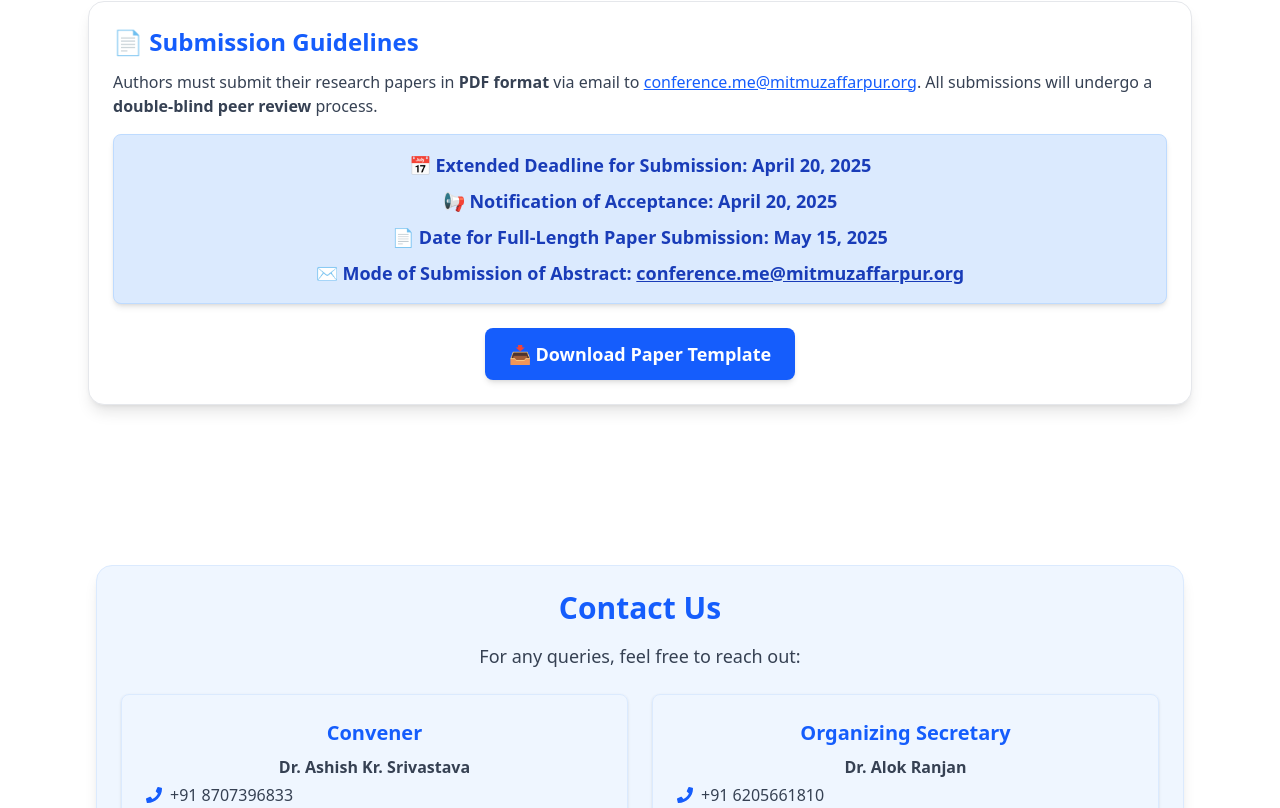
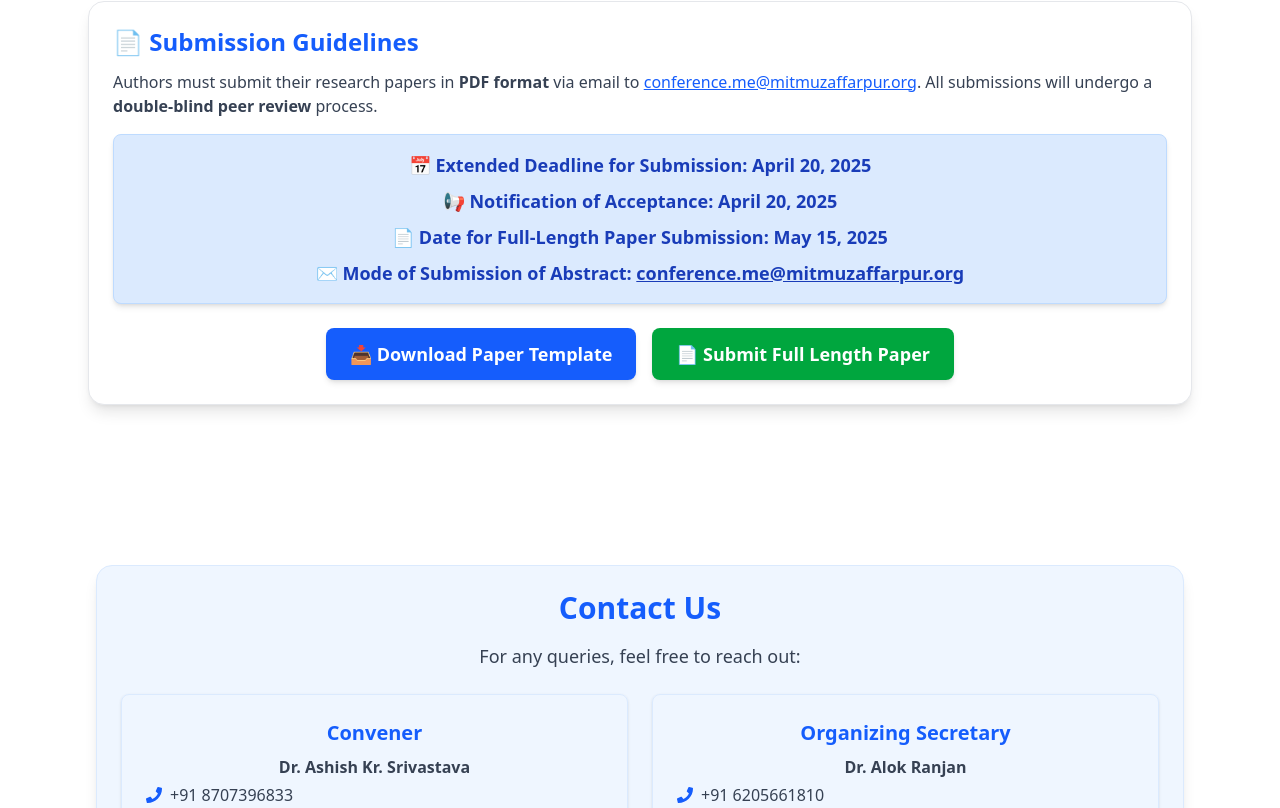
Before and after one commit to HarryOhm33/IC-MIT, a React (Vite) app: page /call-for-papers in a window 1280 px wide. Shown: the part 1348-2156 px from the top of the page. Built offline with nearby package versions, Linux system fonts and the light colour scheme.

Commit message:
Added Form For full length paper submission

```diff
--- a/src/components/CallForPapers.jsx
+++ b/src/components/CallForPapers.jsx
@@ -173,13 +173,24 @@ export default function CallForPapers() {
           </div>
 
           {/* Download Template Button */}
-          <div className="mt-6 text-center">
+          <div className="mt-6 text-center space-y-4 md:space-y-0 md:space-x-4">
+            {/* Download Paper Template Button */}
             <a
               href="/assets/paper-template.docx"
               download="ICMIT_Paper_Template.docx"
-              className="inline-block bg-blue-600 text-white px-6 py-3 rounded-lg text-lg font-semibold shadow-md hover:bg-blue-700 transition-all duration-300"
+              className="inline-block bg-blue-600 text-white px-6 py-3 rounded-lg text-lg font-semibold shadow-md hover:bg-blue-700 transition-all duration-300 hover:shadow-lg hover:scale-[1.02]"
             >
               📥 Download Paper Template
+            </a>
+
+            {/* Submit Full Length Paper Button */}
+            <a
+              href="https://docs.google.com/forms/d/1rcu_GjITlquEiykubrkYsVpfCZsNAk-KJyF4ENGWz-U/edit?chromeless=1"
+              target="_blank"
+              rel="noopener noreferrer"
+              className="inline-block bg-green-600 text-white px-6 py-3 rounded-lg text-lg font-semibold shadow-md hover:bg-green-700 transition-all duration-300 hover:shadow-lg hover:scale-[1.02]"
+            >
+              📄 Submit Full Length Paper
             </a>
           </div>
         </motion.div>
--- a/src/components/ScrollingNotificationBar.jsx
+++ b/src/components/ScrollingNotificationBar.jsx
@@ -1,6 +1,7 @@
 export default function ScrollingNotificationBar() {
   const notifications = [
     "🚨 Abstract Submission Deadline Extended to April 20, 2025",
+    "📢 Full Length Paper Submissions Now Open! Visit Call for Papers section and click 'Submit' button",
     "📩 Submit your abstract to: conference.me@mitmuzaffarpur.org",
   ];
 
--- a/src/components/Summary_Pages/CallForPapersSummary.jsx
+++ b/src/components/Summary_Pages/CallForPapersSummary.jsx
@@ -136,12 +136,13 @@ function CallForPapersSummary() {
 
         {/* View Full Call for Papers Button */}
         <motion.div
-          className="mt-12 text-center"
+          className="mt-12 text-center space-x-4"
           initial={{ opacity: 0, y: 20 }}
           whileInView={{ opacity: 1, y: 0 }}
           transition={{ duration: 1, ease: "easeOut", delay: 0.8 }}
           viewport={{ once: true }}
         >
+          {/* Original "Explore More" button */}
           <Link
             to="/call-for-papers"
             onClick={scrollToTop}
@@ -164,6 +165,33 @@ function CallForPapersSummary() {
               />
             </svg>
           </Link>
+
+          {/* New "Submit Full Length Paper" button */}
+          <a
+            href="https://docs.google.com/forms/d/1rcu_GjITlquEiykubrkYsVpfCZsNAk-KJyF4ENGWz-U/edit?chromeless=1"
+            target="_blank"
+            rel="noopener noreferrer"
+            className="inline-flex items-center px-8 py-3 bg-green-600 text-white rounded-lg hover:bg-green-700 transition duration-300 shadow-lg hover:shadow-xl hover:scale-105"
+            aria-label="Submit Full Length Paper"
+          >
+            <span className="text-lg font-semibold">
+              Submit Full Length Paper
+            </span>
+            <svg
+              className="w-5 h-5 ml-2"
+              fill="none"
+              stroke="currentColor"
+              viewBox="0 0 24 24"
+              xmlns="http://www.w3.org/2000/svg"
+            >
+              <path
+                strokeLinecap="round"
+                strokeLinejoin="round"
+                strokeWidth={2}
+                d="M17 8l4 4m0 0l-4 4m4-4H3"
+              />
+            </svg>
+          </a>
         </motion.div>
       </div>
     </section>
```
